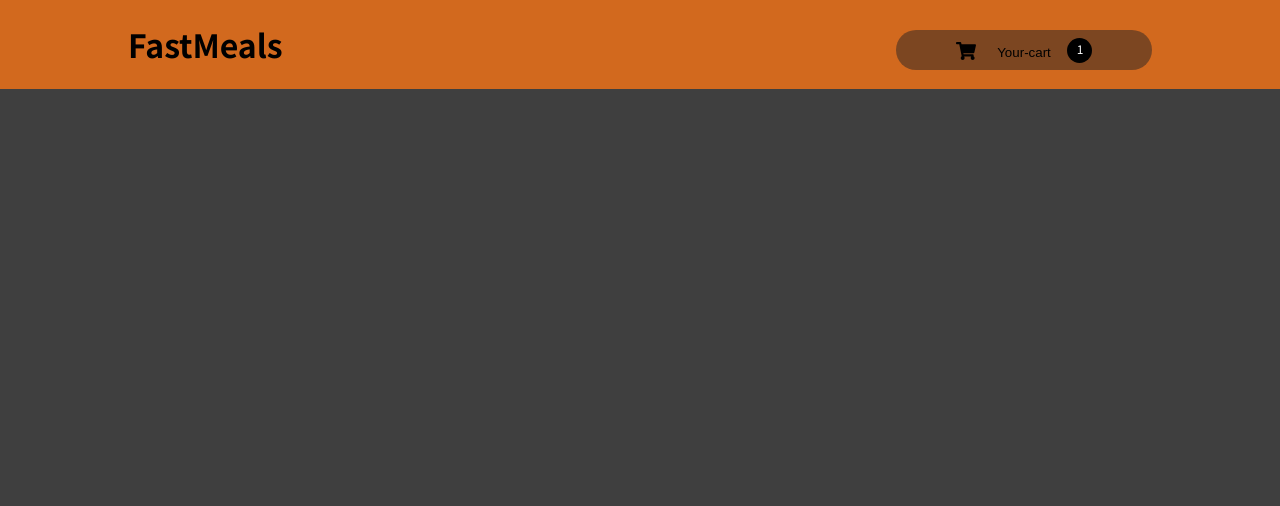
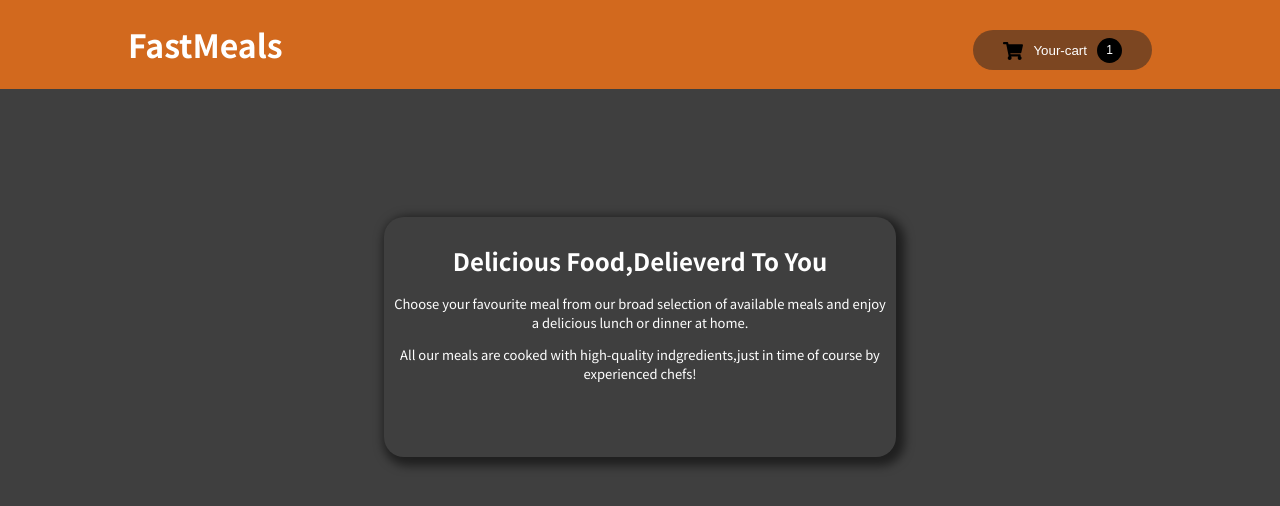
Before and after one commit to EshaGautam/Food-Order-App, a React (Create React App) app: page / in a window 1280 px wide. Shown: the top 506 px of the page. Built offline with nearby package versions, Linux system fonts and the light colour scheme.

Commit message:
Added Summary Card

```diff
--- a/src/App.js
+++ b/src/App.js
@@ -1,11 +1,13 @@
 
 import Navbar from "./component/Layout/Navbar";
+import Summary from "./component/Summary/Summary";
 
 function App() {
   return (
-    <div>
+    <>
      <Navbar/>
-    </div>
+     <Summary/>
+    </>
   );
 }
 
--- a/src/component/Cart/CartButton.css
+++ b/src/component/Cart/CartButton.css
@@ -2,37 +2,40 @@
     display: flex;
     background-color:purple;
     border-radius: 20px;
-    width:25%;
     justify-content: center;
     align-items: center;
     height: 40px;
     gap: 10px;
-
     margin-top: 30px;
     background-color: rgba(41, 37, 37, 0.5);
     flex-wrap: wrap;
+    margin-left: 5px;
+    border: none;
+    padding-left: 30px;
+    padding-right: 30px;
+ color: white;
 
 }
-.add_cart{
+/* .add_cart{
  margin-left: 5px;
  z-index: 1;
  background-color: transparent;
  border: none;
 
-}
+} */
 .icon{
 font-size: 20px;
 padding-top: 2px;
 z-index: 1;
+color: black;
 }
 
 .count{
     background-color: black;
     width:25px;
     height:25px;
-    border-radius: 100%;
+    padding-top: 5px;
     color: white;
-    padding-left: 10px;
-    padding-top: 2px;
+    border-radius:100%;
     font-size: 12px;
 }
--- a/src/component/Cart/CartButton.js
+++ b/src/component/Cart/CartButton.js
@@ -4,12 +4,16 @@ import Button from '../Button/Button';
 import './CartButton.css'
 
 function CartButton() {
+
   return (
-    <div className='cart-button'>
-      <FaShoppingCart className='icon'/>
-      <Button className='add_cart'>Your-cart</Button>
-      <div className='count'>1</div>
-    </div>
+    <Button type='button' className="cart-button">
+      <FaShoppingCart className="icon" />
+      <div>
+      Your-cart
+      </div>
+      <div className="count">1</div>
+    </Button>
+
   );
 }
 
--- a/src/component/Layout/Navbar.css
+++ b/src/component/Layout/Navbar.css
@@ -4,8 +4,9 @@
     padding-right: 10%;
      padding-left: 10%;
       background-color:chocolate;
+
 }
 .nav-bar h1{
-
+  color: white;
 
 }
--- /dev/null
+++ b/src/component/Summary/Summary.css
@@ -0,0 +1,8 @@
+.summary_card{
+    padding: 10px;
+}
+.summary_card h1{
+font-size: x-large}
+.summary_card p {
+ font-size:small;
+}
--- /dev/null
+++ b/src/component/Summary/Summary.js
@@ -0,0 +1,16 @@
+import Card from "../UI/Card";
+import React from 'react'
+import './Summary.css'
+
+function Summary() {
+  return (
+    <Card className="summary_card">
+       <h1>Delicious Food,Delieverd To You</h1>
+       <p>Choose your favourite meal from our broad selection of available meals and enjoy a delicious lunch or dinner at home.
+       </p>
+       <p>All our meals are cooked with high-quality indgredients,just in time of course by experienced chefs!</p>
+    </Card>
+  )
+}
+
+export default Summary
--- /dev/null
+++ b/src/component/UI/Card.css
@@ -0,0 +1,12 @@
+.Card{
+    height:30vh;
+    width: 40%;
+     background-color: #3f3f3f;
+     margin: auto;
+     border-radius: 20px;
+     margin-top:10%;
+     color: white;
+     text-align: center;
+    box-shadow: 4px 4px 10px 5px rgba(0, 0, 0, 0.5)
+
+}
--- /dev/null
+++ b/src/component/UI/Card.js
@@ -0,0 +1,12 @@
+import React from 'react'
+import './Card.css'
+function Card(props) {
+    const styleClass = `Card ${props.className || ""}`;
+  return (
+  <div className={styleClass}>
+ {props.children}
+  </div>
+  )
+}
+
+export default Card
```
